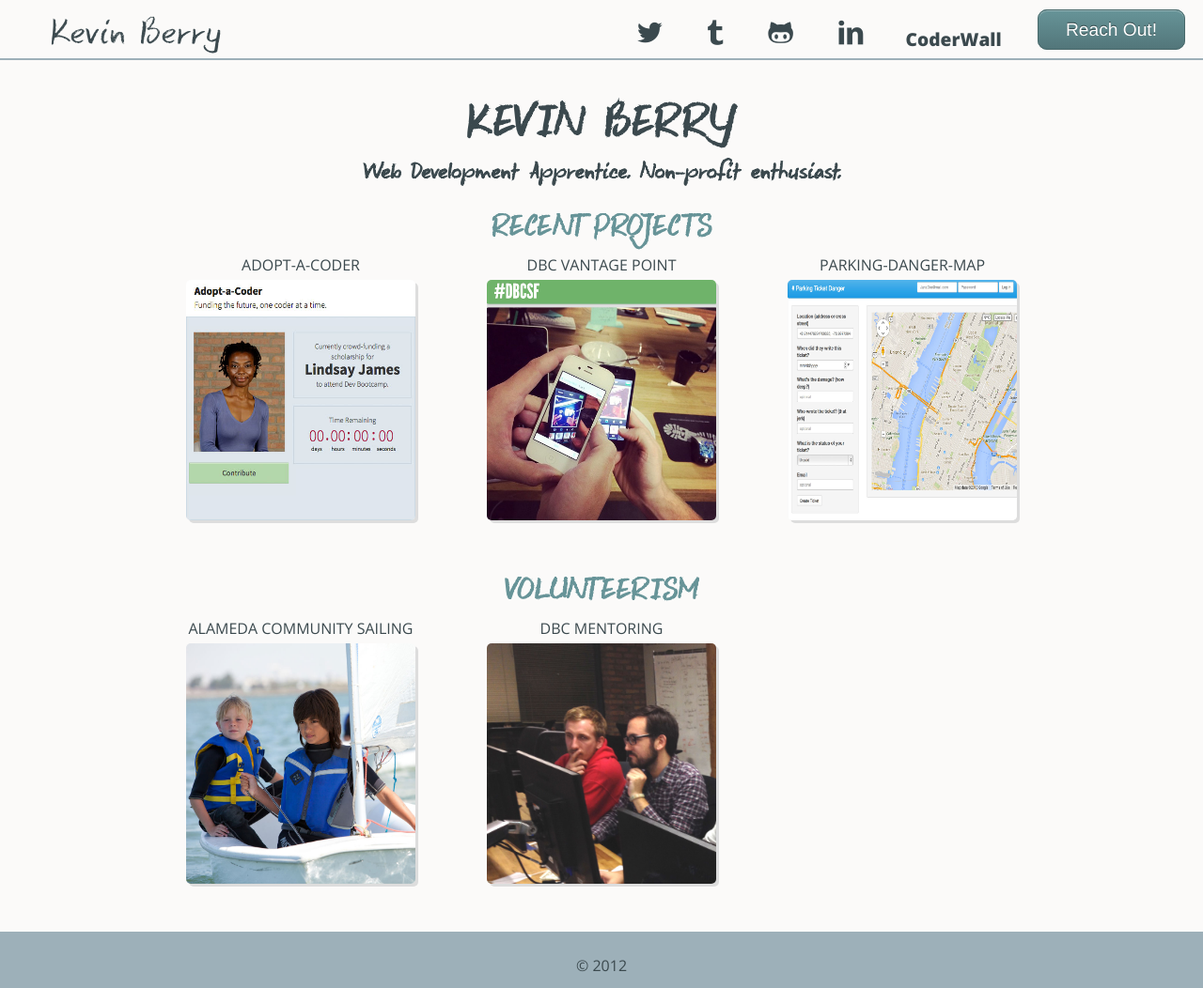
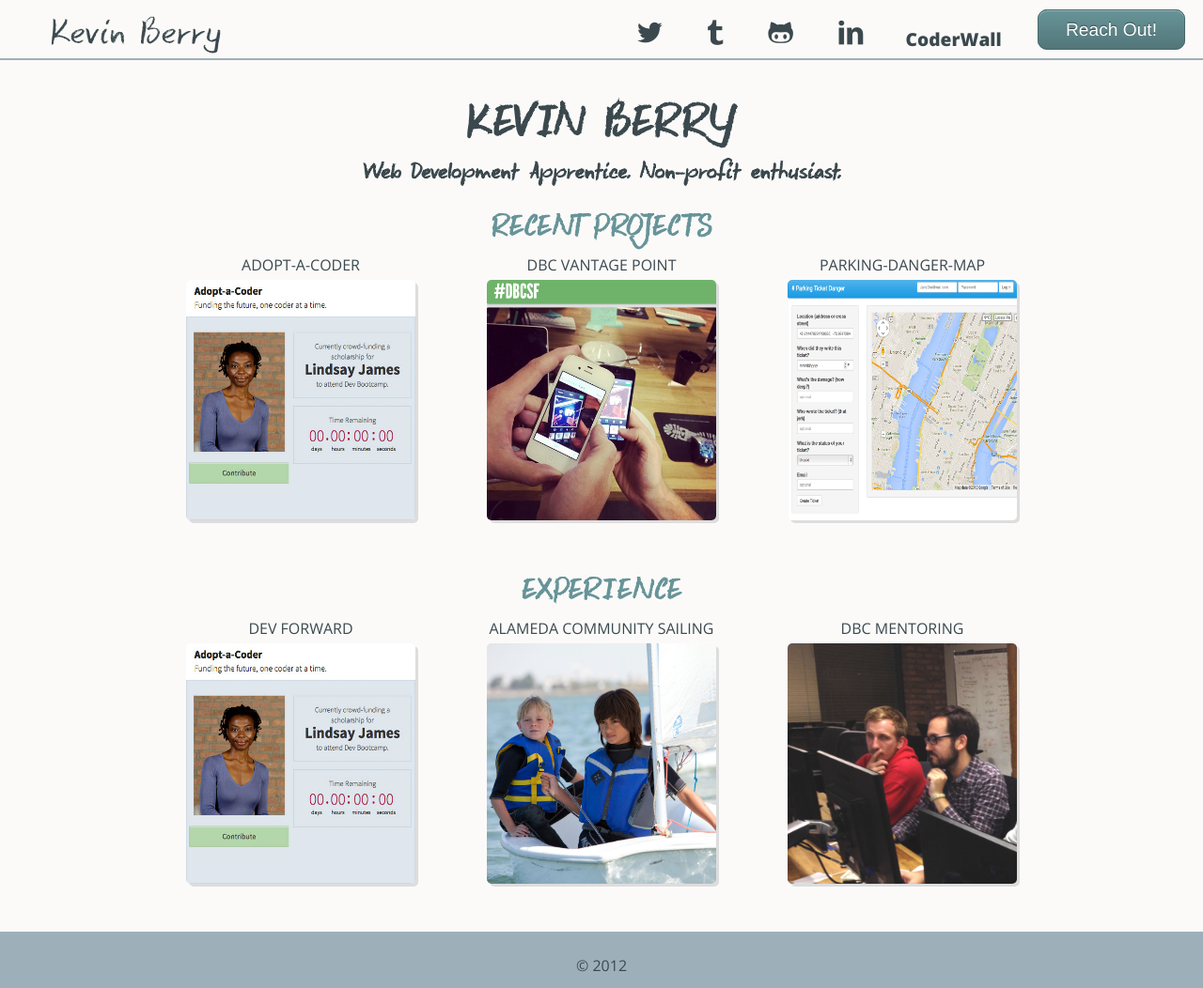
Before and after one commit to kbsail/kbsail-kbsail.github.io, a Jekyll site: the page built from index.html, in a window 1280 px wide. Shown: the whole page at 94% size. Built offline with Jekyll 4.4.1, drawn with Linux system fonts in a browser that asks for light colours; some web fonts are replaced; Markdown is read by kramdown in place of the engine named in the settings.

Commit message:
added DevForward to list of projects

```diff
--- a/index.html
+++ b/index.html
@@ -19,8 +19,9 @@ tagline: Web Development Apprentice. Non-profit enthusiast.
 </div>
 
 <div class="project-row">
-  <h3>Volunteerism</h3>
+  <h3>Experience</h3>
   <ul>
+    <li><h6>Dev Forward</h6><a href="http://www.DevForward.org" target="_blank"><img src="/assets/img/adopt-a-coder.jpg" alt="Dev Forward"\></a></li>
     <li><h6>Alameda Community Sailing</h6><a href="http://www.sailalameda.org/" target="_blank"><img src="/assets/img/ACSC.jpg" alt="Alameda Community Sailing Center"\></a></li>
     <li><h6>DBC Mentoring</h6><a href="http://devbootcamp.com/get-involved/" target="_blank"><img src="/assets/img/mentoring.jpg" alt="Dev Bootcamp Mentoring"\></a></li>
   </ul>
```
